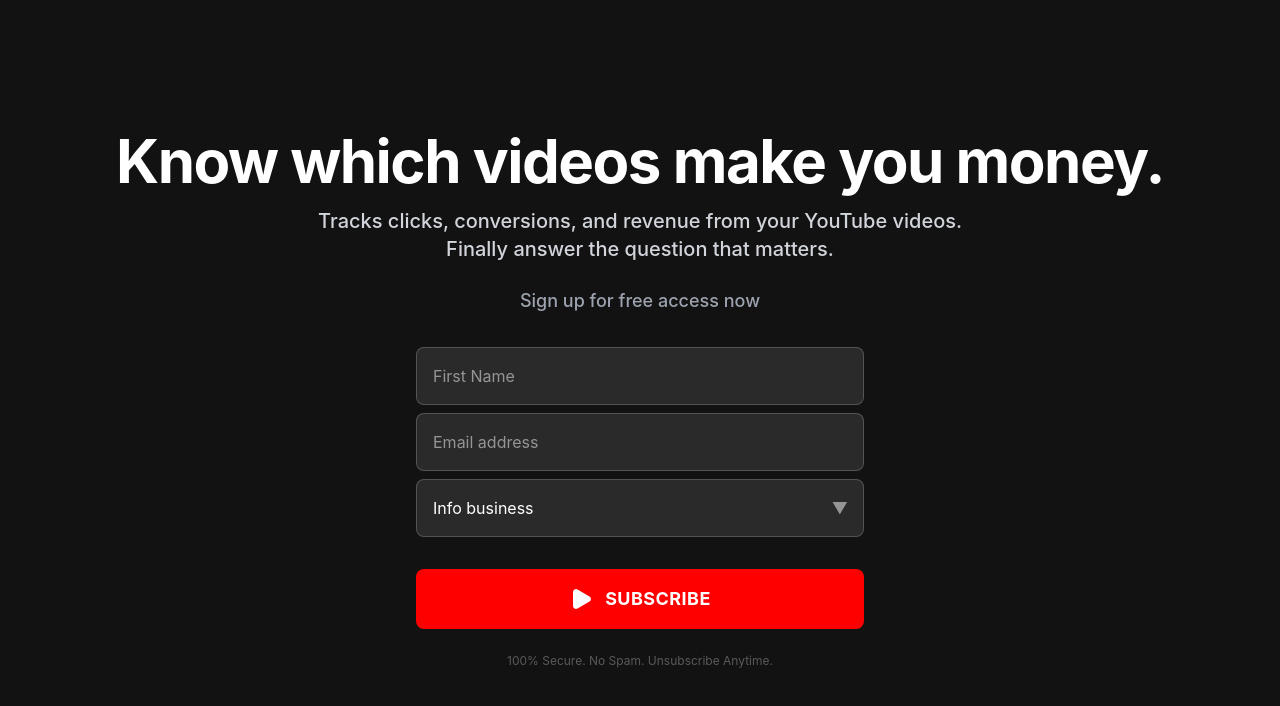
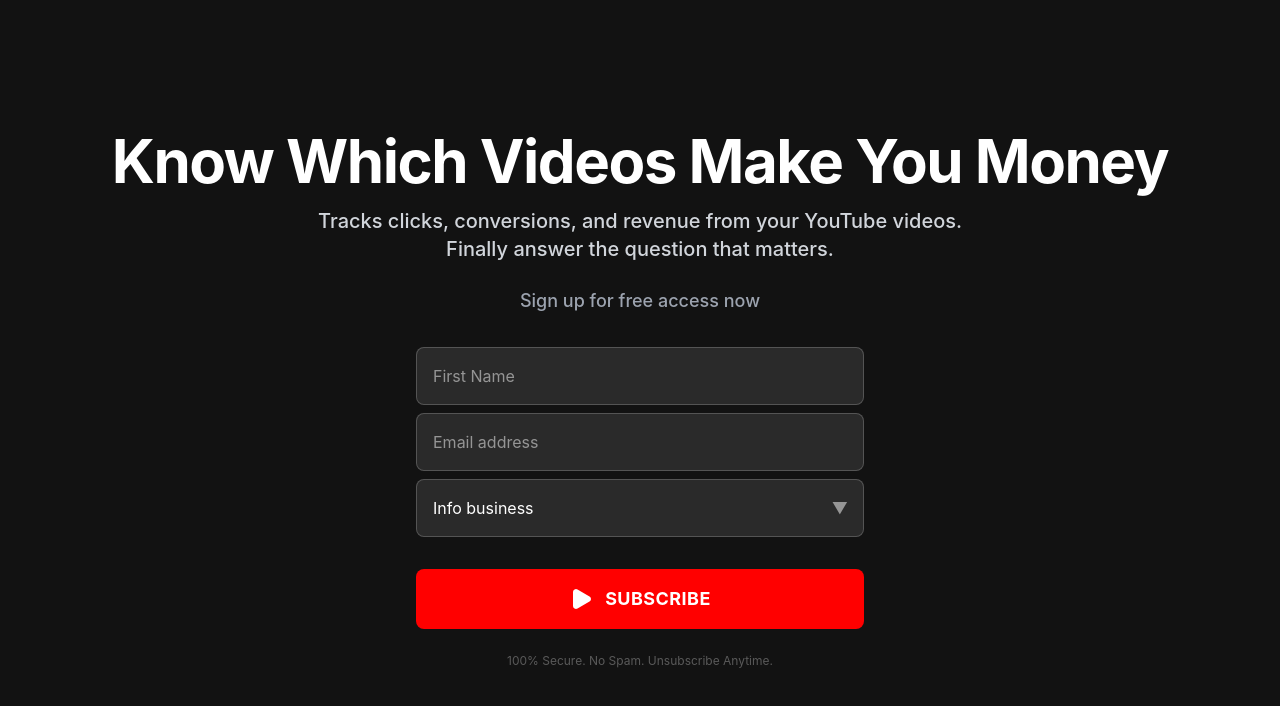
Before and after one commit to Andrewocaa/TrackSocial, a React (Vite) app: page /youtube-hacks in a window 1280 px wide. Shown: the top 706 px of the page. Built offline with nearby package versions, Linux system fonts and the light colour scheme.

Commit message:
Update hero text casing on OptIn page

```diff
--- a/src/pages/OptInPage.tsx
+++ b/src/pages/OptInPage.tsx
@@ -26,7 +26,7 @@
             <div className="flex flex-col gap-8 text-center animate-fade-in">
                 <div className="space-y-4">
                     <h1 className="text-4xl md:text-5xl lg:text-6xl font-bold tracking-tight leading-tight max-w-6xl mx-auto">
-                        Know which videos make you money.
+                        Know Which Videos Make You Money
                     </h1>
                     <p className="text-xl text-gray-300 font-medium">
                         Tracks clicks, conversions, and revenue from your YouTube videos.<br className="hidden md:block" /> Finally answer the question that matters.
```
